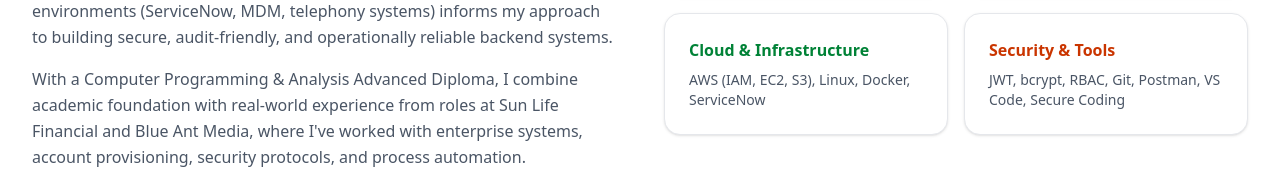
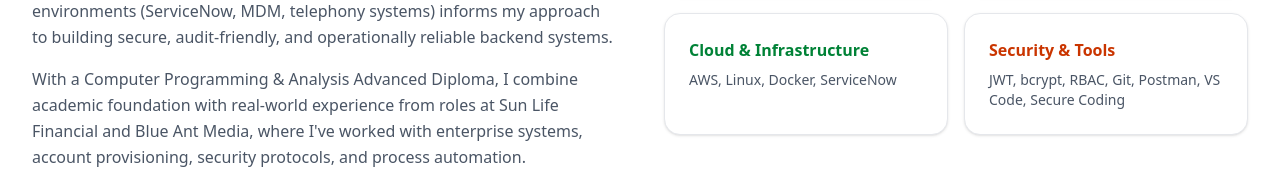
Before and after one commit to MattStellino/My-Portfolio, a Next.js app: page / in a window 1280 px wide. Shown: the part 1038-1207 px from the top of the page. Built offline with nearby package versions, Linux system fonts and the light colour scheme.

Commit message:
Update Cloud & Infrastructure skills to show AWS without specific services

```diff
--- a/src/app/page.tsx
+++ b/src/app/page.tsx
@@ -92,7 +92,7 @@
                   whileHover={{ y: -3, transition: { duration: 0.2 } }}
                 >
                   <h4 className="font-semibold text-green-700 mb-2">Cloud & Infrastructure</h4>
-                  <p className="text-sm text-gray-600">AWS (IAM, EC2, S3), Linux, Docker, ServiceNow</p>
+                  <p className="text-sm text-gray-600">AWS, Linux, Docker, ServiceNow</p>
                 </motion.div>
                 <motion.div
                   className="bg-white rounded-2xl border border-gray-200 p-6 shadow-sm hover:shadow-lg transition-all duration-300"
```
